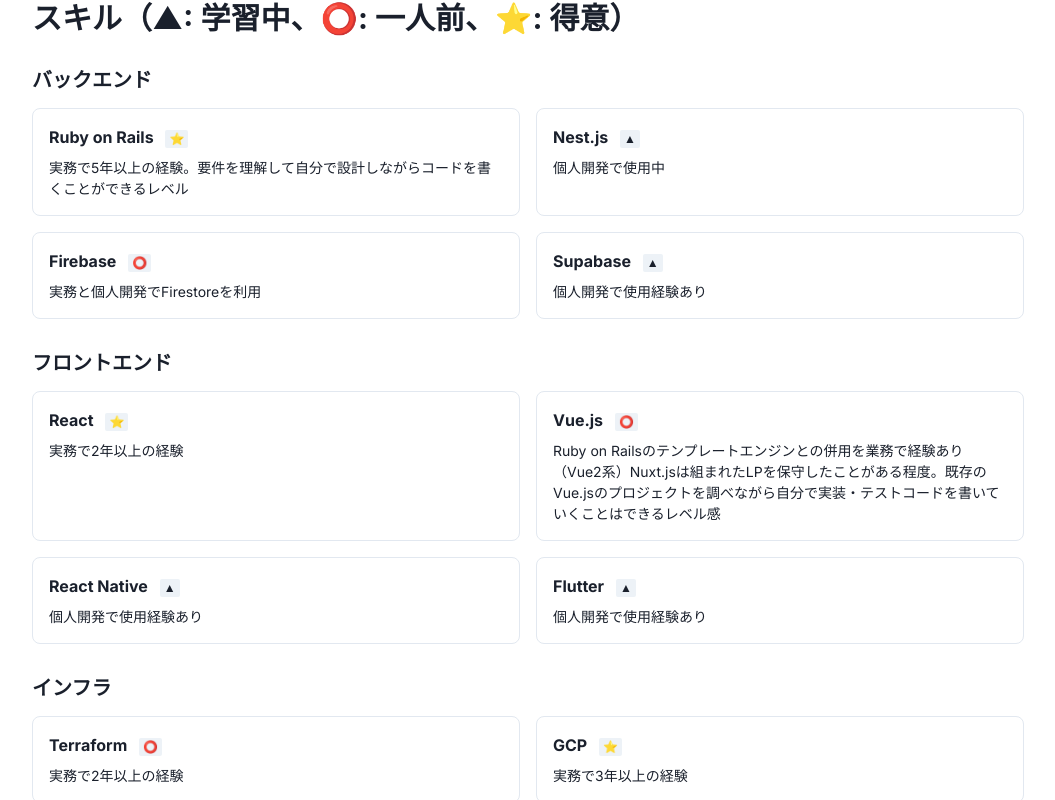
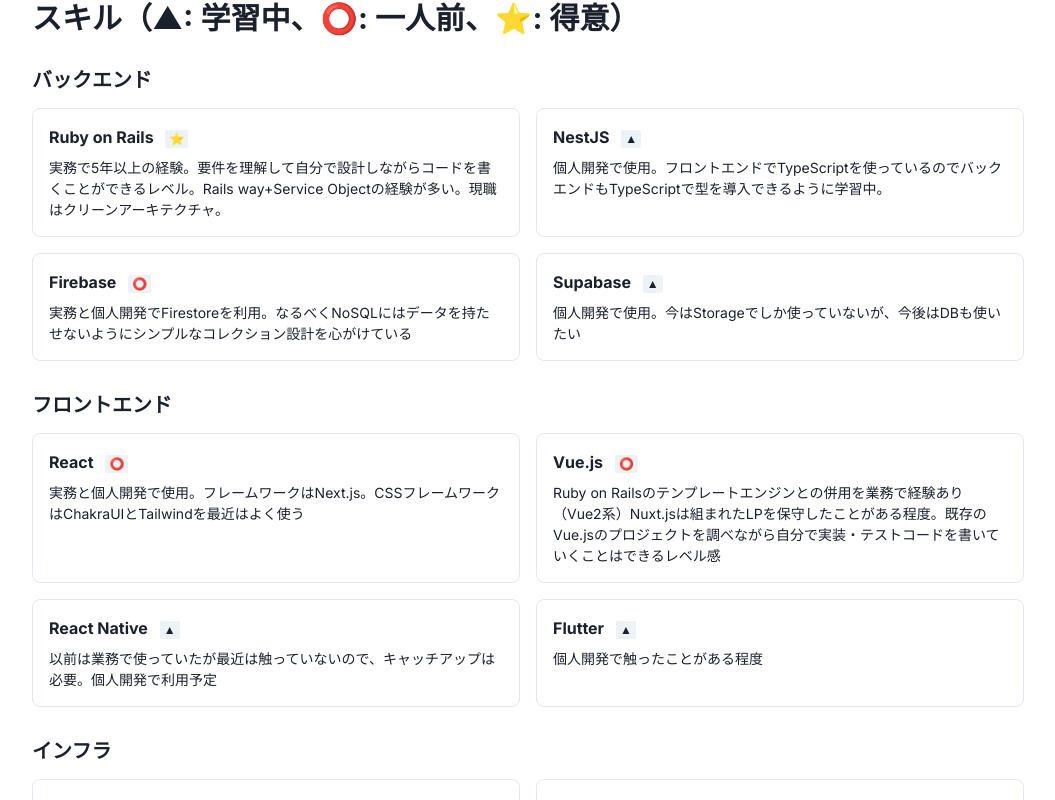
Before and after one commit to masarufuruya/portfolio, a Next.js app: page / in a window 1280 px wide. Shown: the part 2800-3600 px from the top of the page, without its empty margins (112-1167 px from the left). Built offline with nearby package versions, Linux system fonts and the light colour scheme; what @chakra-ui/next-js would draw is missing.

Commit message:
スキルの中身を修正

```diff
--- a/src/app/page.tsx
+++ b/src/app/page.tsx
@@ -20,21 +20,33 @@
       name: "Ruby on Rails",
       level: "⭐️",
       comment:
-        "実務で5年以上の経験。要件を理解して自分で設計しながらコードを書くことができるレベル",
+        "実務で5年以上の経験。要件を理解して自分で設計しながらコードを書くことができるレベル。Rails way+Service Objectの経験が多い。現職はクリーンアーキテクチャ。",
     },
-    { name: "Nest.js", level: "▲", comment: "個人開発で使用中" },
+    {
+      name: "NestJS",
+      level: "▲",
+      comment:
+        "個人開発で使用。フロントエンドでTypeScriptを使っているのでバックエンドもTypeScriptで型を導入できるように学習中。",
+    },
     {
       name: "Firebase",
       level: "⭕️",
-      comment: "実務と個人開発でFirestoreを利用",
+      comment:
+        "実務と個人開発でFirestoreを利用。なるべくNoSQLにはデータを持たせないようにシンプルなコレクション設計を心がけている",
     },
-    { name: "Supabase", level: "▲", comment: "個人開発で使用経験あり" },
+    {
+      name: "Supabase",
+      level: "▲",
+      comment:
+        "個人開発で使用。今はStorageでしか使っていないが、今後はDBも使いたい",
+    },
   ],
   フロントエンド: [
     {
       name: "React",
-      level: "⭐️",
-      comment: "実務で2年以上の経験",
+      level: "⭕️",
+      comment:
+        "実務と個人開発で使用。フレームワークはNext.js。CSSフレームワークはChakraUIとTailwindを最近はよく使う",
     },
     {
       name: "Vue.js",
@@ -42,21 +54,25 @@
       comment:
         "Ruby on Railsのテンプレートエンジンとの併用を業務で経験あり（Vue2系）Nuxt.jsは組まれたLPを保守したことがある程度。既存のVue.jsのプロジェクトを調べながら自分で実装・テストコードを書いていくことはできるレベル感",
     },
-    { name: "React Native", level: "▲", comment: "個人開発で使用経験あり" },
-    { name: "Flutter", level: "▲", comment: "個人開発で使用経験あり" },
+    {
+      name: "React Native",
+      level: "▲",
+      comment:
+        "以前は業務で使っていたが最近は触っていないので、キャッチアップは必要。個人開発で利用予定",
+    },
+    { name: "Flutter", level: "▲", comment: "個人開発で触ったことがある程度" },
   ],
   インフラ: [
-    { name: "Terraform", level: "⭕️", comment: "実務で2年以上の経験" },
-    { name: "GCP", level: "⭐️", comment: "実務で3年以上の経験" },
-    { name: "AWS", level: "⭕️", comment: "実務で2年以上の経験" },
+    { name: "GCP", level: "⭕️", comment: "実務で利用中" },
+    { name: "AWS", level: "⭕️", comment: "以前実務で利用" },
   ],
   マネジメント: [
     {
       name: "スクラム/デリバリーマネジメント",
       level: "⭐️",
-      comment: "5年以上の経験",
+      comment: "現職で担当",
     },
-    { name: "ピープルマネジメント", level: "⭕️", comment: "3年以上の経験" },
+    { name: "ピープルマネジメント", level: "⭕️", comment: "現職で担当" },
   ],
 };
 
```
